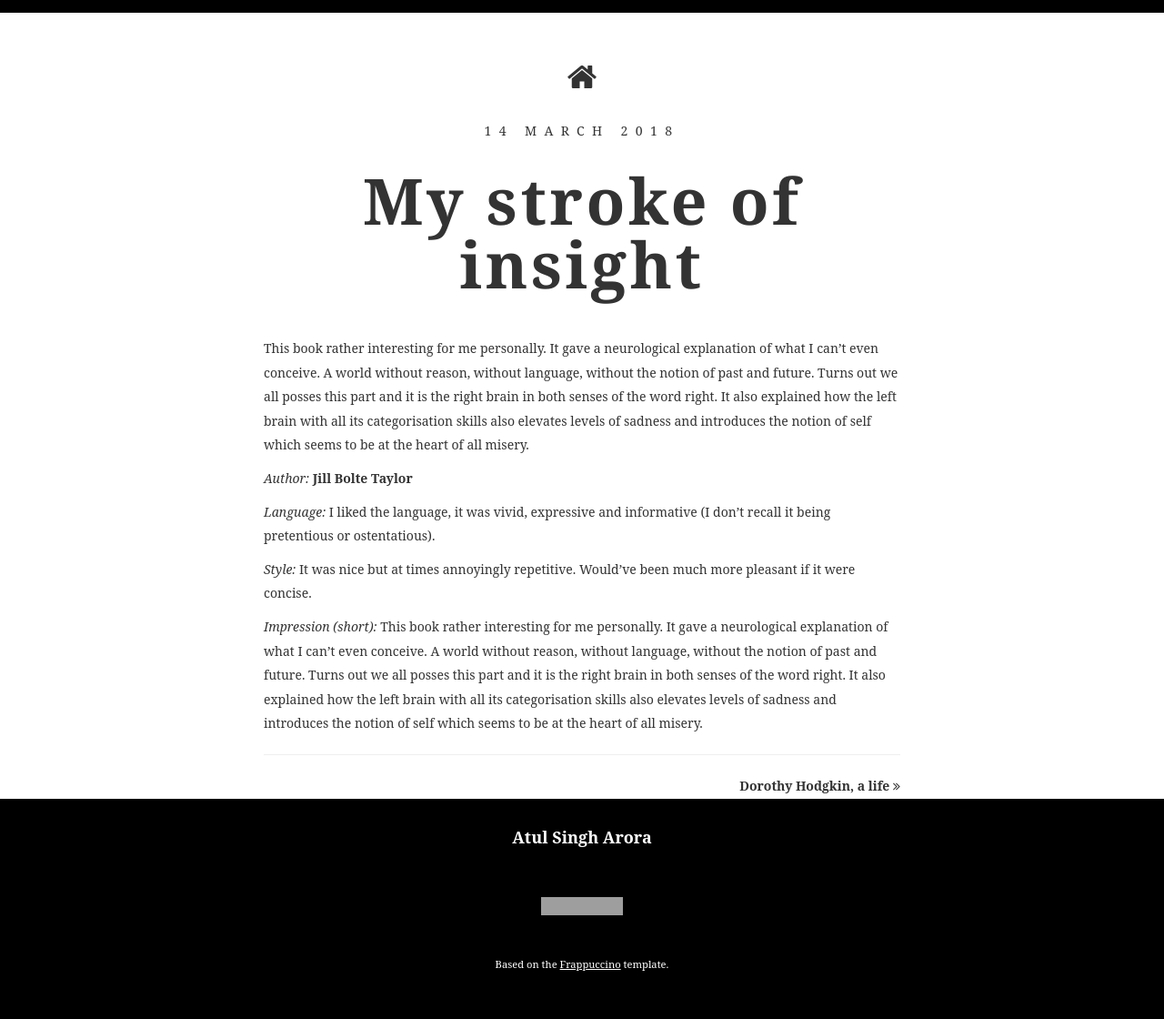
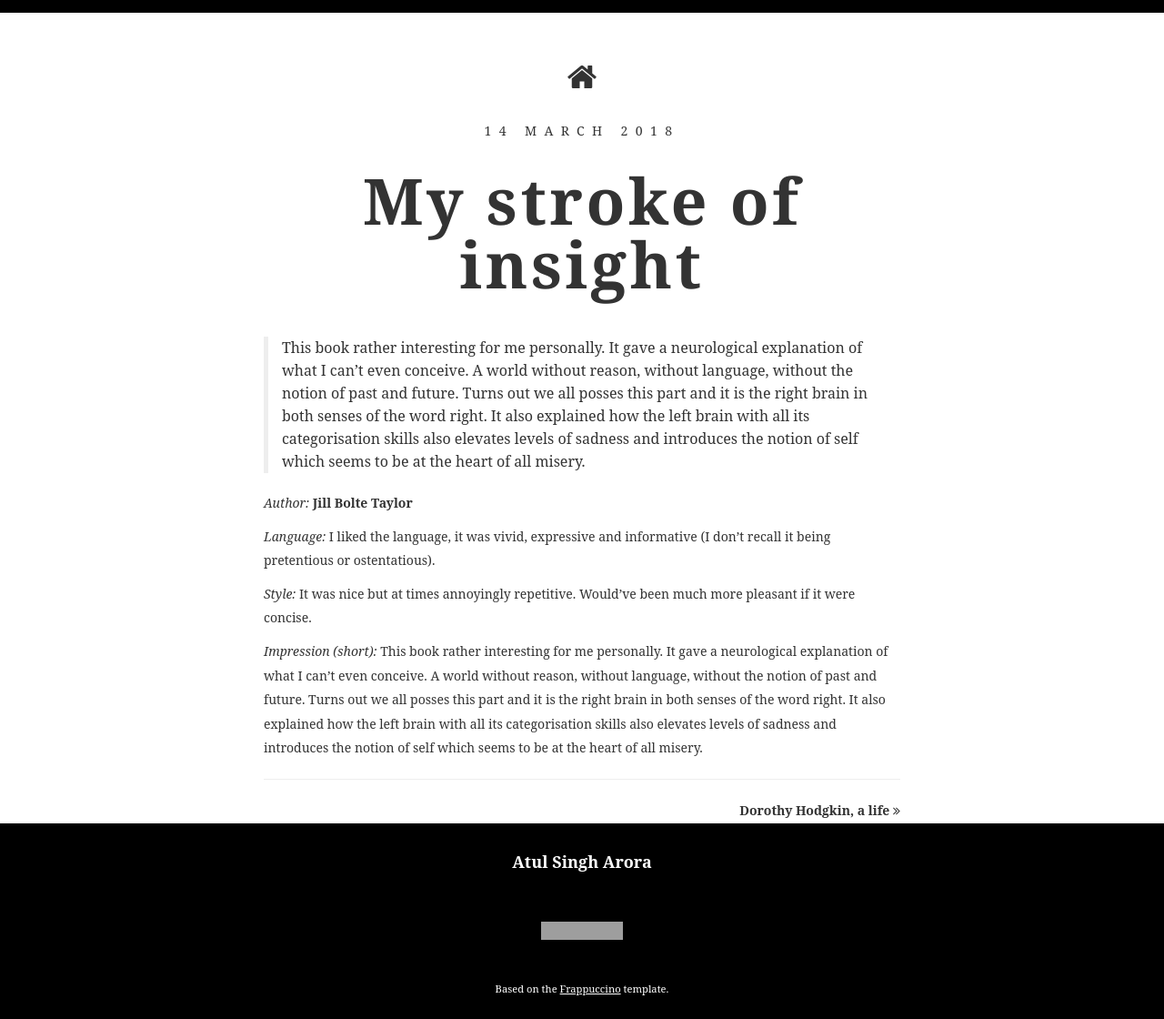
Before and after one commit to gleaned/gleaned.github.io, a Jekyll site: the page built from _posts/2018-03-14-JillBolte.md, in a window 1280 px wide. Shown: the whole page at 91% size. Built offline with Jekyll 4.4.1, drawn with Linux system fonts in a browser that asks for light colours; some web fonts are replaced; comment, search, counter and statistics services are not loaded; before the commit the page ends 1093 px from its top, so only the background shows below that; grey boxes are pictures that could not be loaded.

```diff
--- a/_posts/2018-03-14-JillBolte.md
+++ b/_posts/2018-03-14-JillBolte.md
@@ -3,7 +3,7 @@ layout: post_page
 title: My stroke of insight
 ---
 
-This book rather interesting for me personally. It gave a neurological explanation of what I can't even conceive. A world without reason, without language, without the notion of past and future. Turns out we all posses this part and it is the right brain in both senses of the word right. It also explained how the left brain with all its categorisation skills also elevates levels of sadness and introduces the notion of self which seems to be at the heart of all misery.
+> This book rather interesting for me personally. It gave a neurological explanation of what I can't even conceive. A world without reason, without language, without the notion of past and future. Turns out we all posses this part and it is the right brain in both senses of the word right. It also explained how the left brain with all its categorisation skills also elevates levels of sadness and introduces the notion of self which seems to be at the heart of all misery.
 
 *Author:* **Jill Bolte Taylor**
 
```
